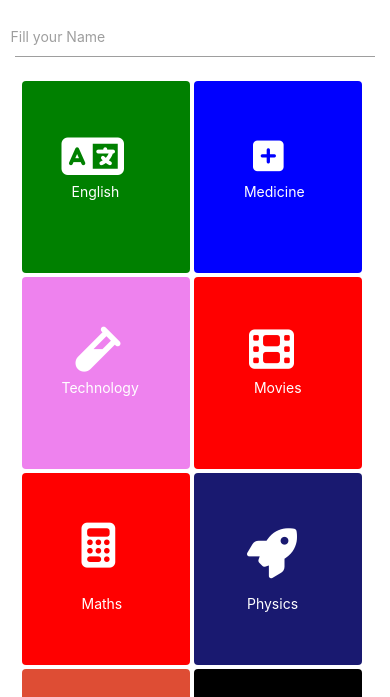
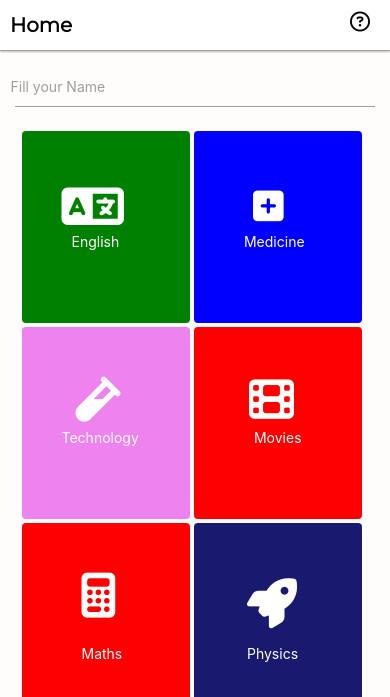
Before and after one commit to thukyaw11/quiz-app, a plain HTML site: page index.html in a window 390 px wide. Both pictures are taken after a click on the button "START". Shown: the top 697 px of the page. Drawn offline with nearby package versions, Linux system fonts and the light colour scheme.

Commit message:
UI updated

```diff
--- a/index.html
+++ b/index.html
@@ -7,6 +7,7 @@
     <link rel="stylesheet" href="style.css">
     <script src="https://kit.fontawesome.com/e9f047ce30.js" crossorigin="anonymous"></script>
     <link href="https://fonts.googleapis.com/css?family=Nanum+Gothic&display=swap" rel="stylesheet">
+    <link href="https://fonts.googleapis.com/css?family=Montserrat&display=swap" rel="stylesheet">
     <link rel="stylesheet" href="https://stackpath.bootstrapcdn.com/bootstrap/4.3.1/css/bootstrap.min.css" integrity="sha384-ggOyR0iXCbMQv3Xipma34MD+dH/1fQ784/j6cY/iJTQUOhcWr7x9JvoRxT2MZw1T" crossorigin="anonymous">
     <!-- Compiled and minified CSS -->
     <link rel="stylesheet" href="https://cdnjs.cloudflare.com/ajax/libs/materialize/1.0.0/css/materialize.min.css">
@@ -36,6 +37,10 @@
                 <div class="intro-para">You <b>can't go back </b>to change your choice</div>
         </div>
         <button type="button" class="btn btn-info" id="intro-start">Start</button>
+    </div>
+    <div class="nav-bar" style="display: none;">
+        <div id="current-page">Home</div>
+        <div id="about"><i class="far fa-question-circle"></i></div>
     </div>
     <div class="input-field col s6" style="display: none;">
             <input id="name" type="text" class="validate" value="">
--- a/script.js
+++ b/script.js
@@ -10,6 +10,7 @@ const startMedicine = document.getElementById("startMedicine");
 const startTechnology = document.getElementById("startTechnology");
 //
 const img = document.getElementById("img");
+const nav = document.getElementsByClassName("nav-bar")[0];
 const progress = document.getElementById("progress");
 const counter = document.getElementById("counter");
 const timeGauge = document.getElementById("timeGauge");
@@ -312,7 +313,8 @@ introBtn.addEventListener("click",function(){
     input.style.display = "block";
     buttons.style.display = "block";
     intro.style.display = "none";
-    body.style.backgroundColor =  "white";
+    body.style.backgroundColor =  "#fffcfc";
+    nav.style.display = "block";
 })
 startEnglish.addEventListener("click",function(){
     startQuiz(english);
--- a/style.css
+++ b/style.css
@@ -60,6 +60,31 @@ h3{
     margin-top: 10px;
     text-align: center;
 }
+.nav-bar{
+    width: 100%;
+    height: 70px;
+    background: midnightblue;
+    box-shadow: 0 1px 1px rgba(0,0,0,0.19), 0 2px 2px rgba(0,0,0,0.23);
+}
+#current-page{
+    font-size: 20px;
+    font-weight: 700;
+    font-family: 'Montserrat', sans-serif;
+    color: white;
+    padding: 20px 0px 0px 30px;
+    float: left;
+}
+#about{
+    width: 50px;
+    height: 100%;
+    float:right;
+    margin-right:70px;
+}
+.far.fa-question-circle{
+    font-size: 30px;
+    color: whitesmoke;
+    padding-top: 18px;
+}
 .container{
     width: 100%;
 
@@ -69,6 +94,7 @@ h3{
     background: #fff;
     border-radius: 2px;
     box-shadow: 0 10px 20px rgba(0,0,0,0.19), 0 6px 6px rgba(0,0,0,0.23);
+
 }
 #question{
     width: 100%;
@@ -490,4 +516,28 @@ h3{
         text-align: center;
 
     }
+    .nav-bar{
+        height: 50px;
+        background: white;
+        box-shadow: 0 1px 1px rgba(0,0,0,0.19), 0 2px 2px rgba(0,0,0,0.23);
+    }
+    #current-page{
+        font-size: 20px;
+        font-weight: 700;
+        font-family: 'Montserrat', sans-serif;
+        padding: 10px 0px 0px 10px;
+        color: black;
+        float: left;
+    }
+    #about{
+        width: 20px;
+        height: 100%;
+        float:right;
+        margin-right:20px;
+    }
+    .far.fa-question-circle{
+        font-size: 20px;
+        color:black;
+        padding-top: 12px;
+    }
   }
```
Also changed, not shown: manifest.json.
